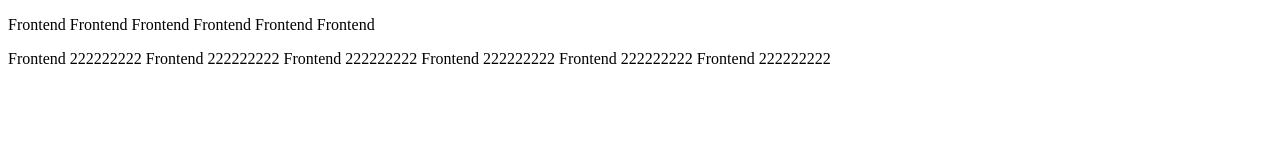
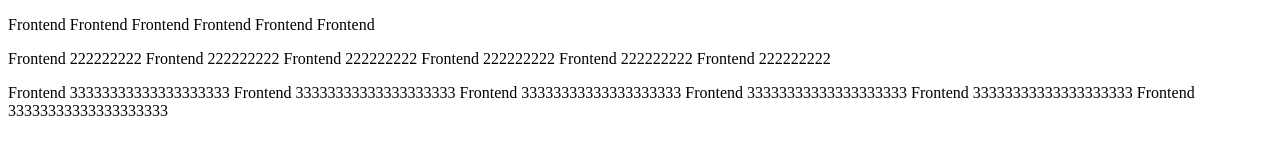
Before and after one commit to DodokMate/gyakorlas_branchek, a plain HTML site: page index.html in a window 1280 px wide. Drawn offline with Linux system fonts and the light colour scheme.

Commit message:
Frontend harmadik commit

```diff
--- a/index.html
+++ b/index.html
@@ -24,5 +24,14 @@
         Frontend 222222222
     </p>
 
+    <p>
+        Frontend 33333333333333333333
+        Frontend 33333333333333333333
+        Frontend 33333333333333333333
+        Frontend 33333333333333333333
+        Frontend 33333333333333333333
+        Frontend 33333333333333333333
+    </p>
+
 </body>
 </html>
```
